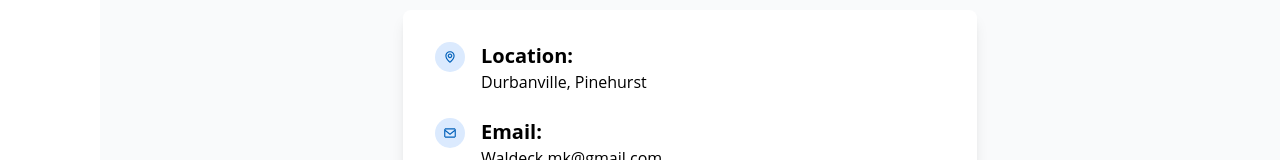
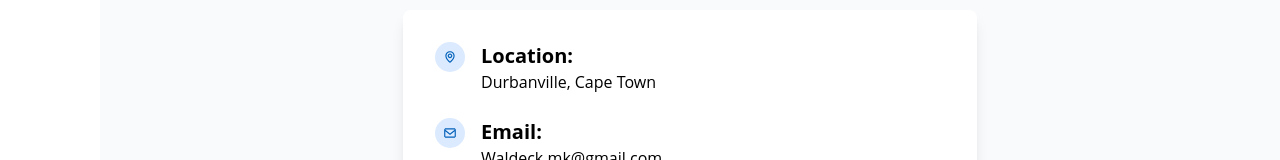
Before and after one commit to MattWaldeck/my-resume, a React (Vite) app: page / in a window 1280 px wide. Shown: the part 4427-4587 px from the top of the page. Built offline with nearby package versions, Linux system fonts and the light colour scheme.

Commit message:
remove pinehurst

```diff
--- a/src/components/Contact.tsx
+++ b/src/components/Contact.tsx
@@ -15,7 +15,7 @@ const Contact = () => {
                 <BiMap className="text-3xl text-custom-blue bg-blue-100 p-2 rounded-full" />
                 <div className="ml-4">
                   <h4 className="text-xl font-bold">Location:</h4>
-                  <p>Durbanville, Pinehurst</p>
+                  <p>Durbanville, Cape Town</p>
                 </div>
               </div>
 
```
